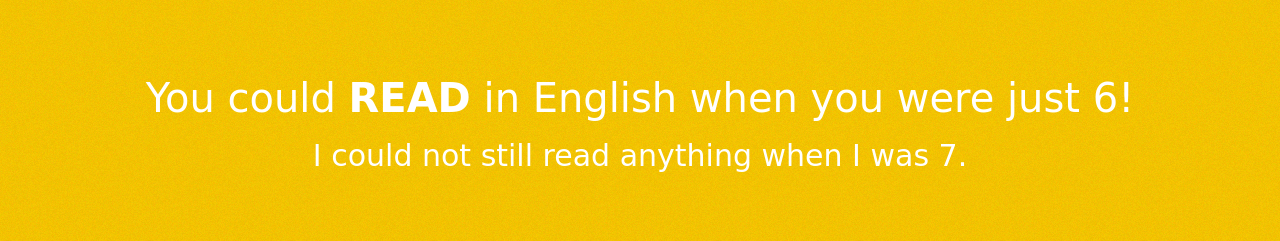
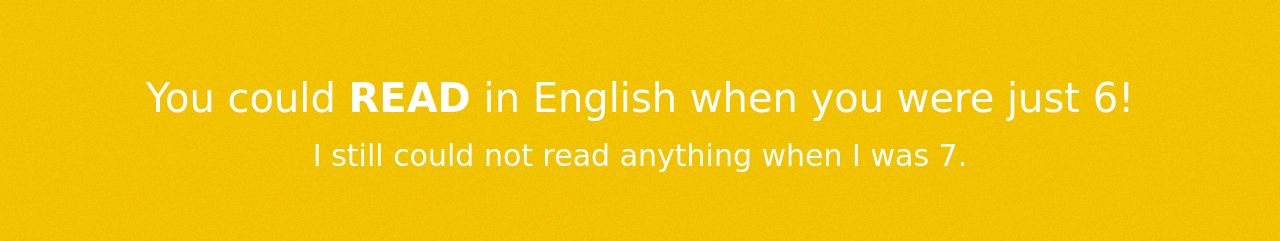
Before and after one commit to dsabanin/alex-is-7, a plain HTML site: page index.html in a window 1280 px wide. Shown: the part 1815-2056 px from the top of the page. Drawn offline with Linux system fonts and the light colour scheme; a web font is replaced by a local one.

Commit message:
copy fix

```diff
--- a/index.html
+++ b/index.html
@@ -254,7 +254,7 @@ You are the most AWESOME guy I know!</p>
 <small>I could not figure it out.</small></p>
 
 <p>You could <b>READ</b> in English when you were just 6!<br>
-<small>I could not still read anything when I was 7.</small></p>
+<small>I still could not read anything when I was 7.</small></p>
 
 <p>You <b>MAKE FRIENDS</b> with anyone!<br>
 <small>I wish I could do that.</small></p>
```
